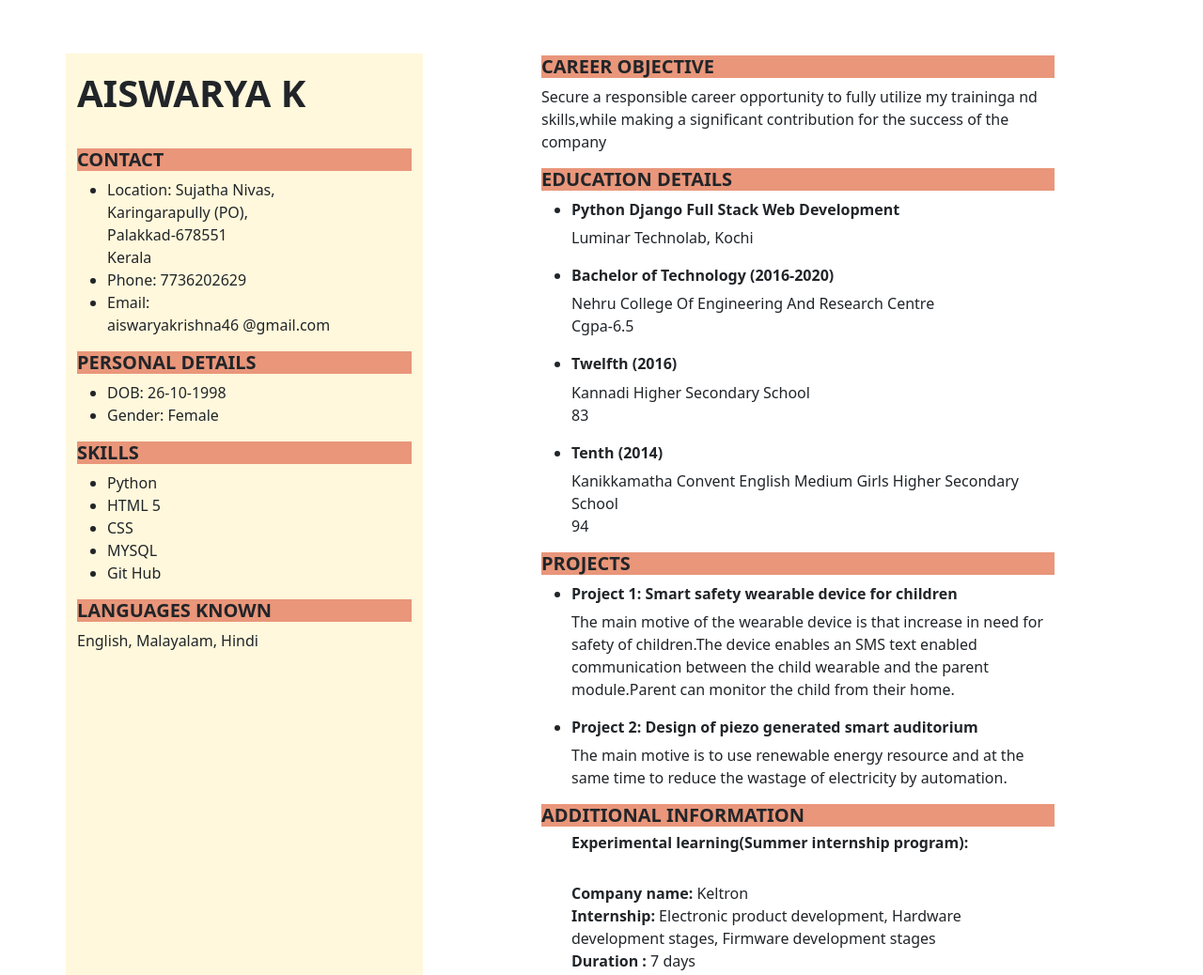
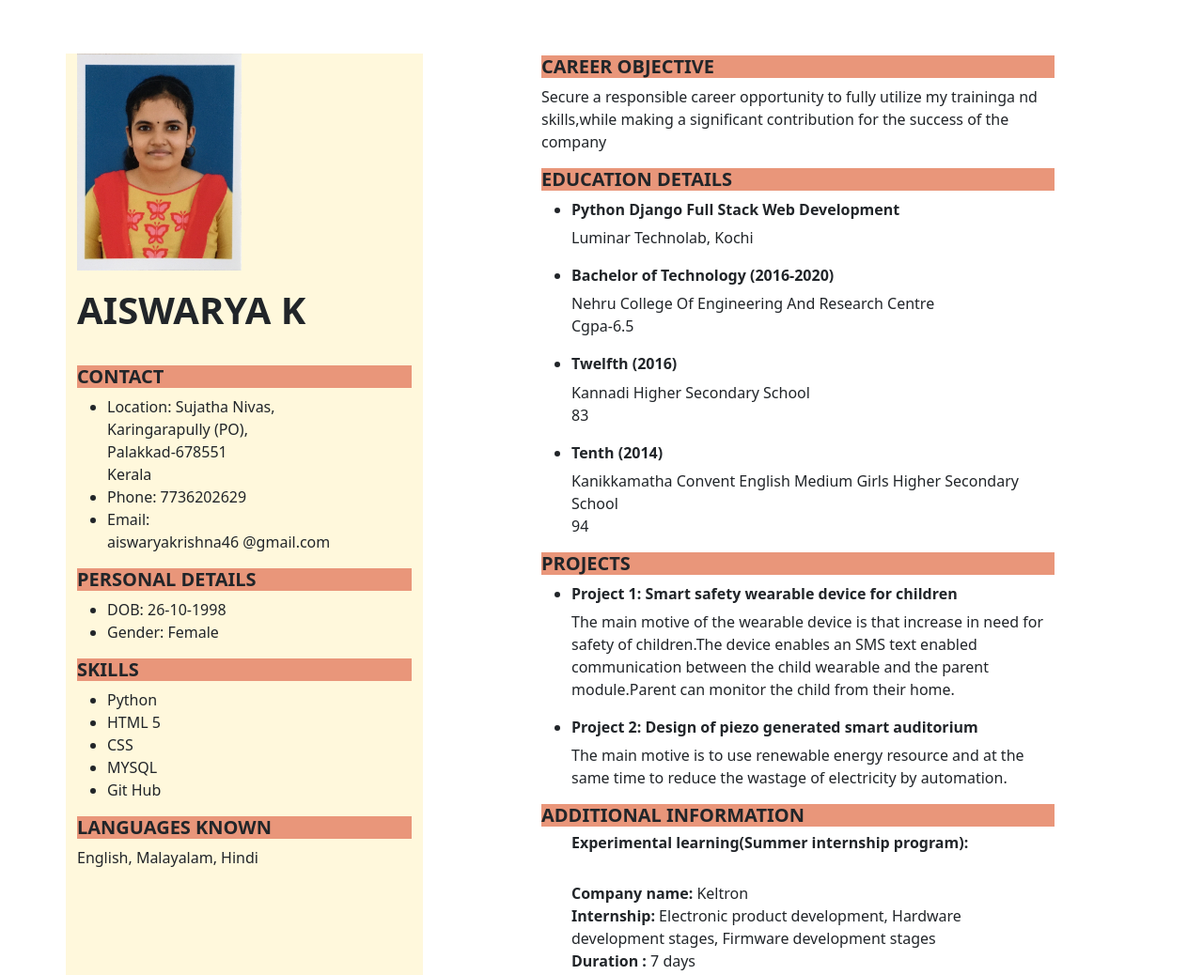
Before and after one commit to aishAMZK/my-resume, a plain HTML site: page index.html in a window 1280 px wide. Shown: the top 1038 px of the page at 94% size. Drawn offline with nearby package versions, Linux system fonts and the light colour scheme; files whose address does not match are found by name.

Commit message:
new updated resume

```diff
--- a/index.html
+++ b/index.html
@@ -14,8 +14,8 @@
     <div id=con class="container">
         <div class="row">
             <div id="frst" class="col-4">
-                <!-- <img src="/home/user1/PycharmProjects/pythonProject2/FrontEndTech/Html_Parts/cssmod/My photo.png" alt=""
-                    width="200"> -->
+                <img src="/home/user1/PycharmProjects/pythonProject2/FrontEndTech/Html_Parts/cssmod/My photo.png" alt=""
+                    width="175">
 
                 <h1><strong>AISWARYA K</strong></h1>
 
```
